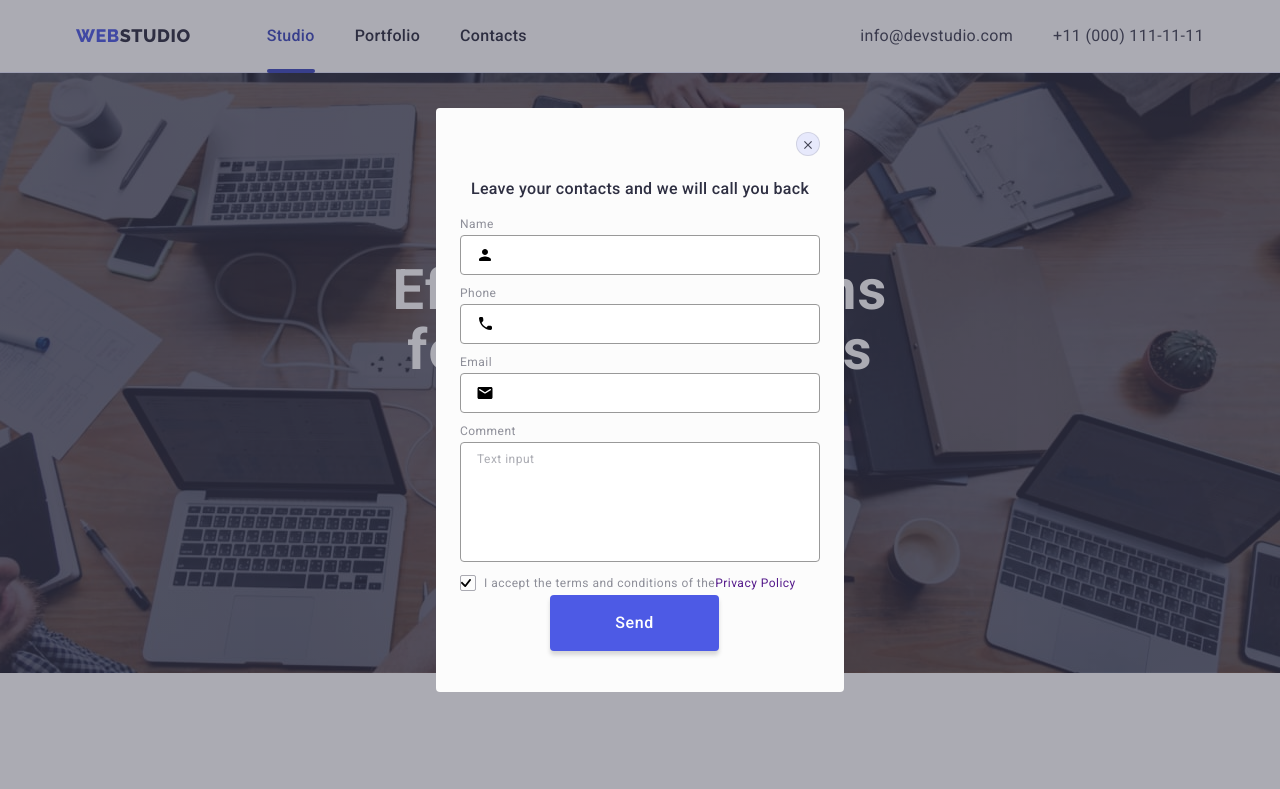
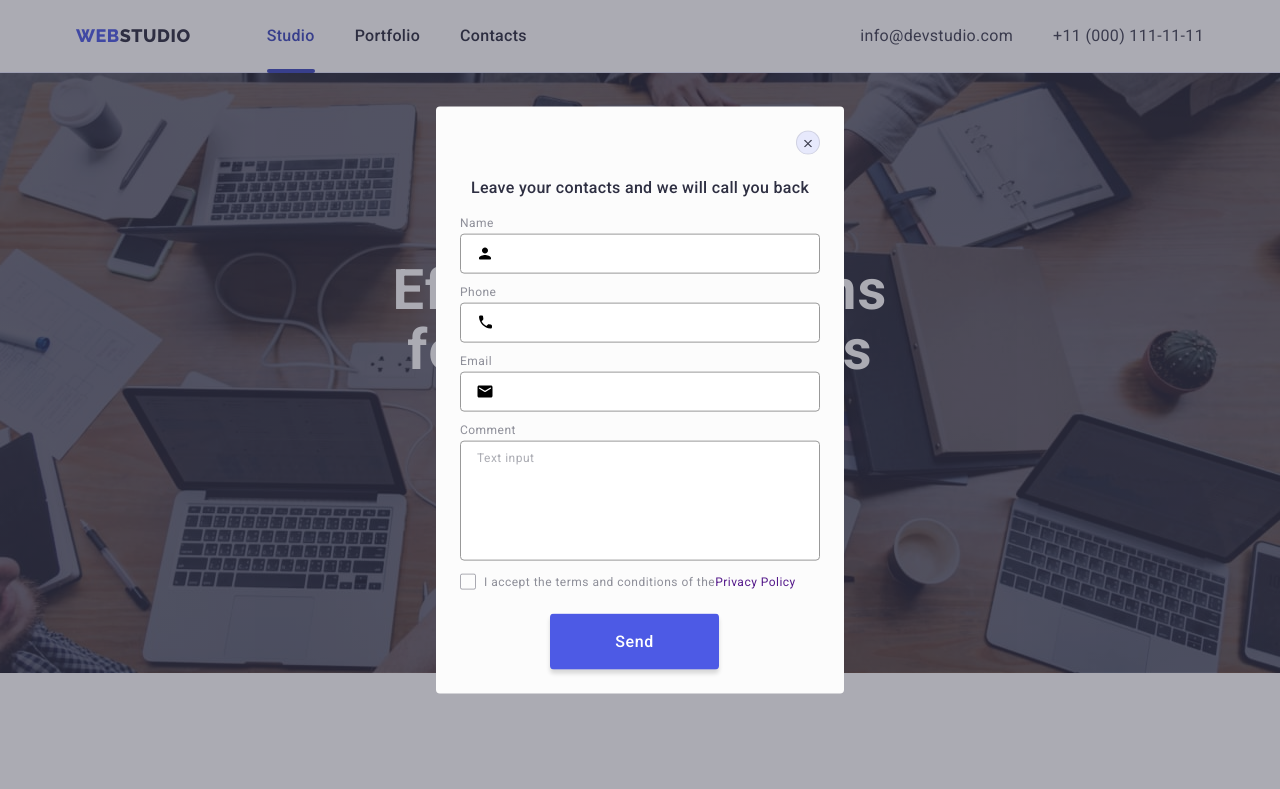
Before and after one commit to AlevftinaY/goit-markup-hw-06, a plain HTML site: page index.html in a window 1280 px wide. Both pictures are taken after a click on the button "Order Service". Shown: the top 789 px of the page. Drawn offline with nearby package versions, Linux system fonts and the light colour scheme.

Commit message:
fixxxxxxxxxxxxxxx

```diff
--- a/css/styles.css
+++ b/css/styles.css
@@ -685,6 +685,10 @@ padding-bottom: 120px;
     padding: 72px 24px 24px;
 }
 
+.modal-close {
+    vertical-align: middle;
+}
+
 .modal-close-btn{
     width: 24px;
     height: 24px;
@@ -804,6 +808,7 @@ padding-bottom: 120px;
     font-size: 12px;
     display: flex;
     align-items: center;
+    margin-bottom: 24px;
 }
 
 .check-text span {
@@ -812,6 +817,15 @@ padding-bottom: 120px;
     border: 1px solid rgba(46, 47, 66, 0.4);
     border-radius: 2px;
     margin-right: 8px;
+    display: flex;
+    align-items: center;
+    justify-content:center;
+    fill: transparent;
+}
+
+.input-check:checked + .check-text span {
+   background-color: #404BBF;
+    fill: #F4F4FD;
 }
 
 .input-accept{
```
Also changed, not shown: index.html (+1 -1 lines).
